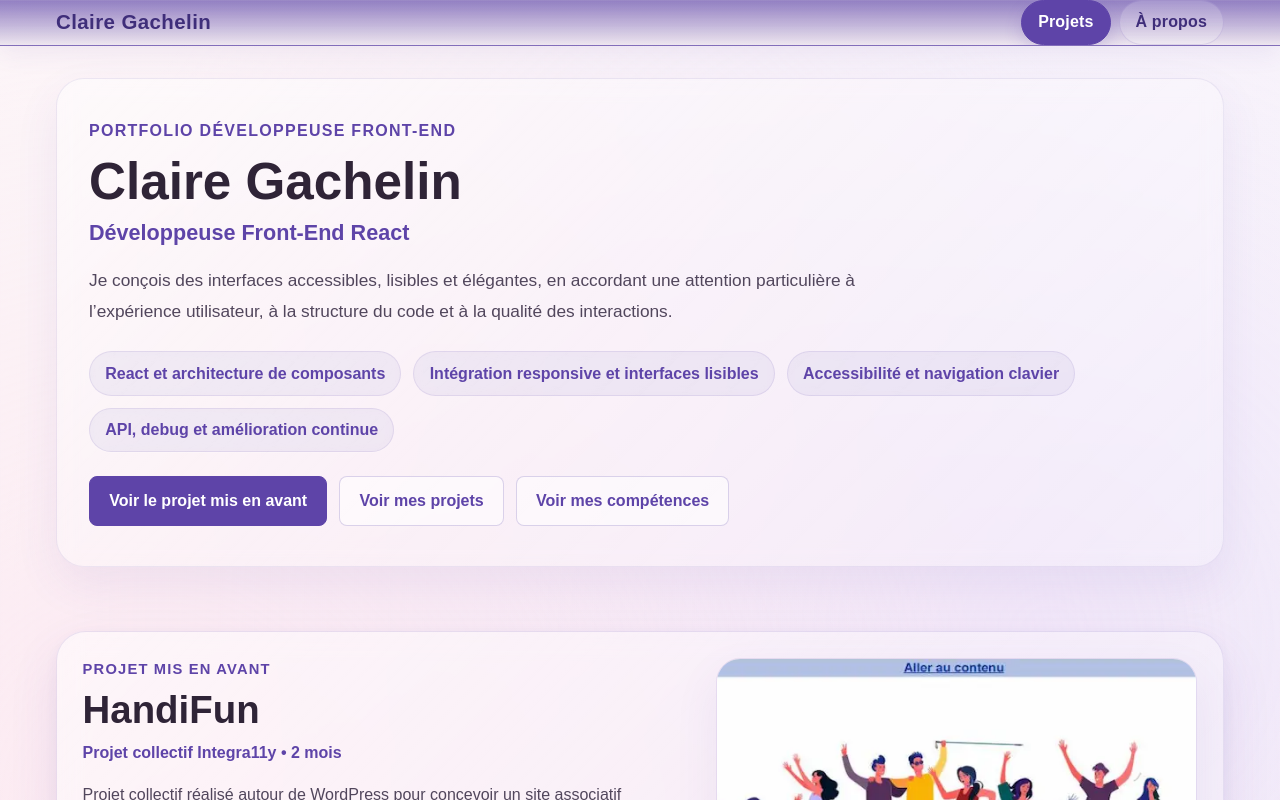
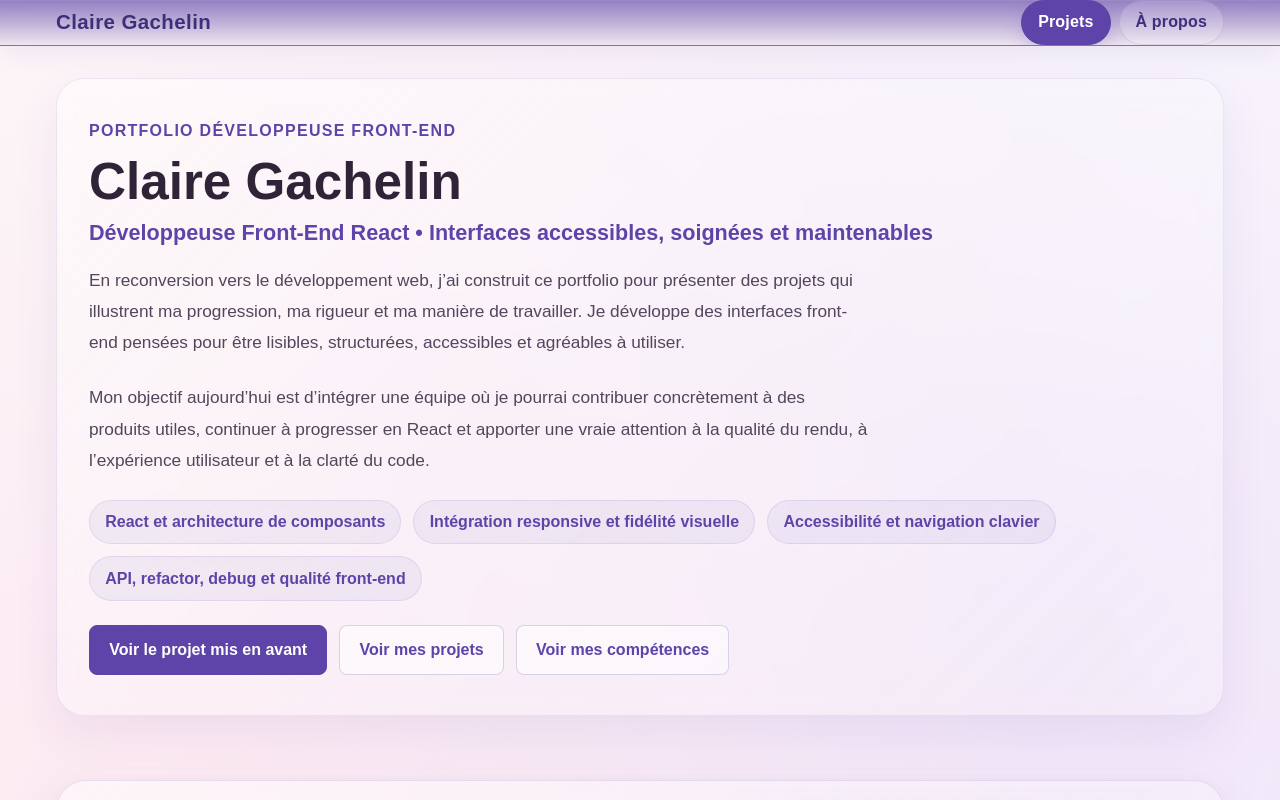
Before and after one commit to Ma-Eum/Portfolio-claire, a React (Vite) app: page / in a window 1280 px wide. Shown: the top 800 px of the page. Built offline with nearby package versions, Linux system fonts and the light colour scheme.

Commit message:
refactor(home) : renforcer le message héro auprès des recruteurs

```diff
--- a/src/pages/Home/Home.jsx
+++ b/src/pages/Home/Home.jsx
@@ -29,20 +29,34 @@ function Home() {
         <section className="home__hero">
           <div className="home__hero-content">
             <p className="home__eyebrow">Portfolio développeuse front-end</p>
-            <h1 className="home__title">Claire Gachelin</h1>
-            <p className="home__subtitle">Développeuse Front-End React</p>
+
+            <h1 className="home__title">
+              Claire Gachelin
+            </h1>
+
+            <p className="home__subtitle">
+              Développeuse Front-End React • Interfaces accessibles, soignées et maintenables
+            </p>
 
             <p className="home__intro">
-              Je conçois des interfaces accessibles, lisibles et élégantes, en accordant
-              une attention particulière à l’expérience utilisateur, à la structure du
-              code et à la qualité des interactions.
+              En reconversion vers le développement web, j’ai construit ce portfolio pour
+              présenter des projets qui illustrent ma progression, ma rigueur et ma manière
+              de travailler. Je développe des interfaces front-end pensées pour être
+              lisibles, structurées, accessibles et agréables à utiliser.
+            </p>
+
+            <p className="home__intro">
+              Mon objectif aujourd’hui est d’intégrer une équipe où je pourrai contribuer
+              concrètement à des produits utiles, continuer à progresser en React et
+              apporter une vraie attention à la qualité du rendu, à l’expérience utilisateur
+              et à la clarté du code.
             </p>
 
             <ul className="home__highlights">
               <li>React et architecture de composants</li>
-              <li>Intégration responsive et interfaces lisibles</li>
+              <li>Intégration responsive et fidélité visuelle</li>
               <li>Accessibilité et navigation clavier</li>
-              <li>API, debug et amélioration continue</li>
+              <li>API, refactor, debug et qualité front-end</li>
             </ul>
 
             <div className="home__hero-actions">
```
